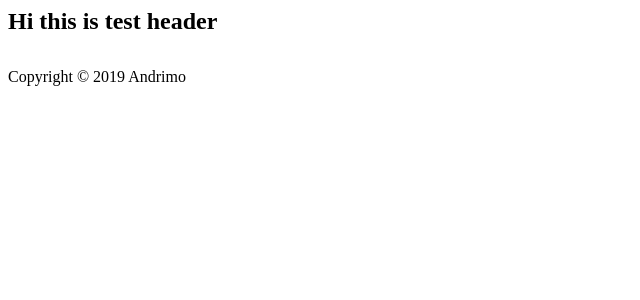
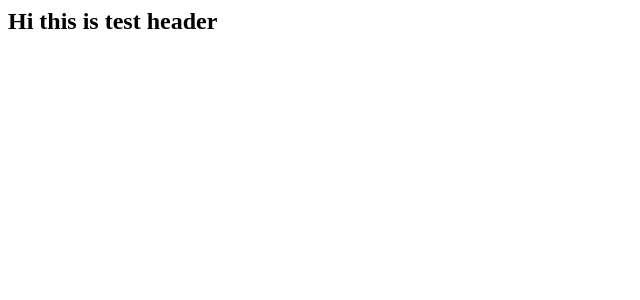
Before and after one commit to andrimoopensource/andrimo, a Jekyll site: the page built from index.html, in a window 1280 px wide. Shown: the top 300 px of the page, without its empty margins (0-640 px from the left). Built offline with Jekyll 4.4.1, drawn with Linux system fonts in a browser that asks for light colours; comment, search, counter and statistics services are not loaded.

Commit message:
Update default.html

```diff
--- a/_layouts/default.html
+++ b/_layouts/default.html
@@ -11,17 +11,3 @@
     {{ content }}
     </body>
   <!-- Begin Footer
-================================================== -->
-<footer class="footer">
-    <div class="container">
-        <div class="row">
-            <div class="col-md-6 col-sm-6 text-center text-lg-left">
-                 Copyright © {{ site.time | date: "%Y" }} {{ site.name }}
-		</div>
-        </div>
-    </div>
-</footer>
-<!-- End Footer
-================================================== -->
-
-</html>
```
